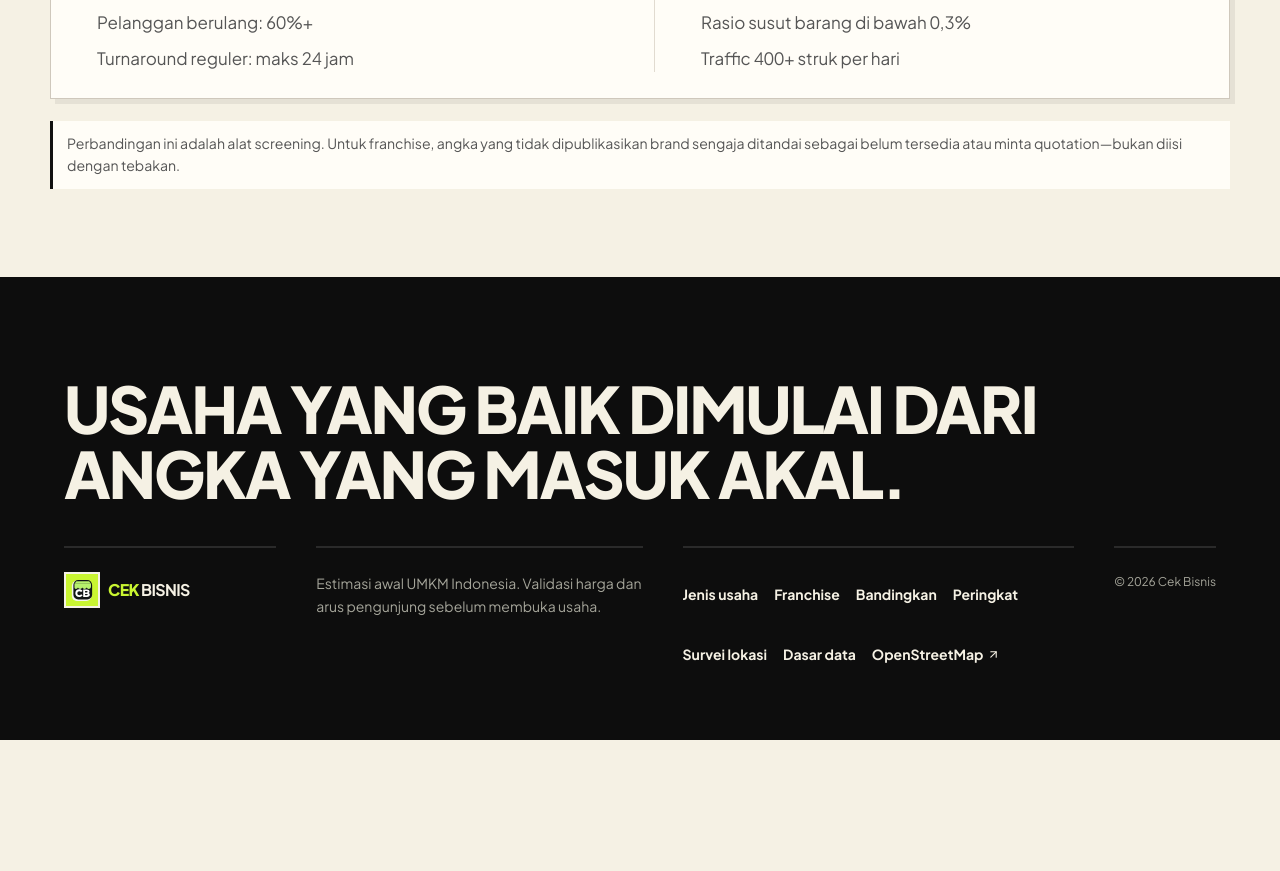
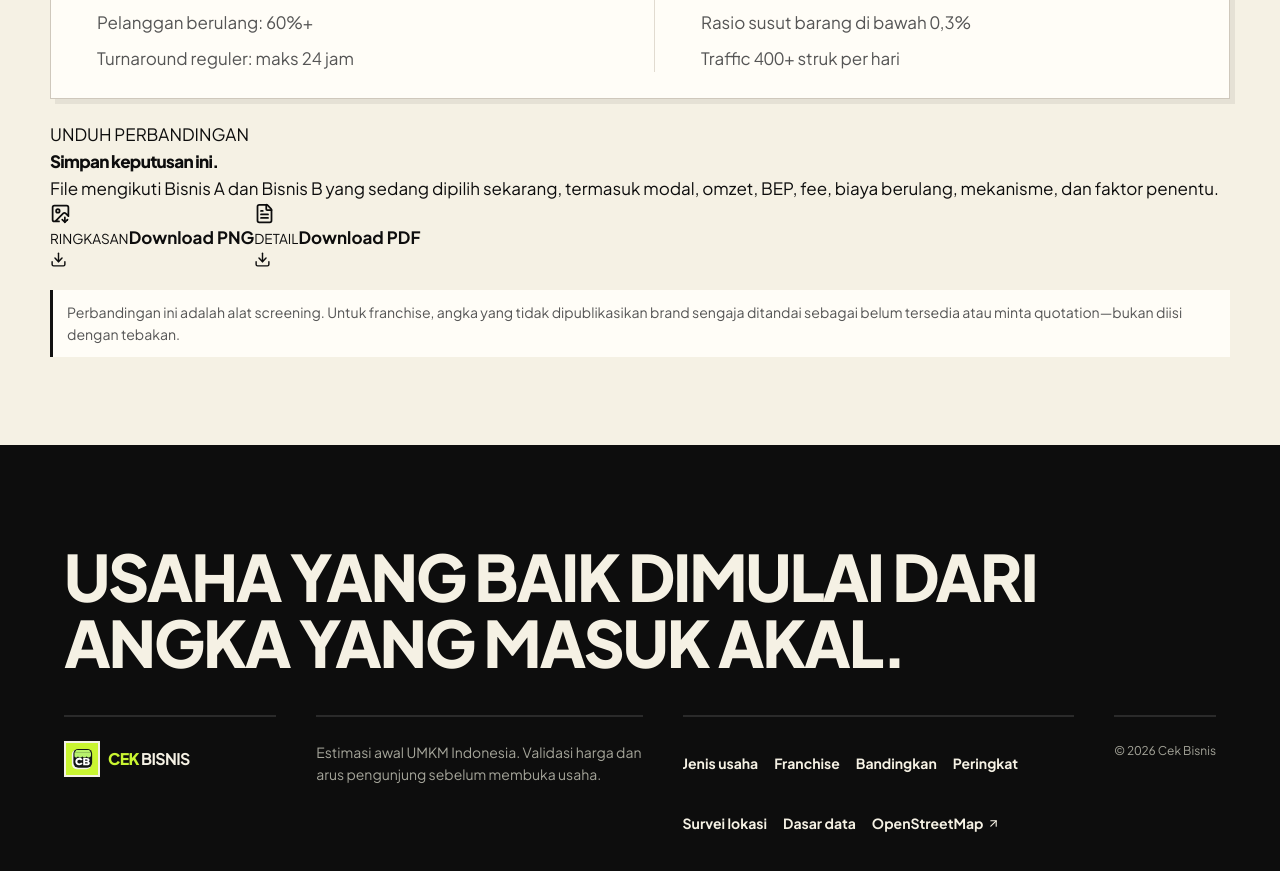
Before and after one commit to ariefzzz5421/cek-bisnis, a Next.js app: page /compare in a window 1280 px wide. Shown: the part 1880-2751 px from the top of the page. Before the commit the page ends 2620 px from the top, so only its background shows below. Built offline with nearby package versions, Linux system fonts and the light colour scheme.

Commit message:
Add PNG and PDF downloads to Compare Business

```diff
--- a/components/BusinessCompare.tsx
+++ b/components/BusinessCompare.tsx
@@ -1,7 +1,7 @@
 "use client";
 
 import Link from "next/link";
-import { ArrowLeftRight, ArrowRight, BadgePercent, Building2, ChevronDown, Gauge, Timer, Wallet } from "lucide-react";
+import { ArrowLeftRight, ArrowRight, BadgePercent, Building2, ChevronDown, Download, FileText, Gauge, ImageDown, Timer, Wallet } from "lucide-react";
 import { useEffect, useId, useMemo, useRef, useState } from "react";
 import { BrandLogo } from "@/components/BrandLogo";
 import { businesses, formatMoney, type BusinessId } from "@/lib/business-data";
@@ -74,6 +74,7 @@ const fallbackRight = choices.find((item) => item.kind === "Franchise")?.key ??
 export function BusinessCompare() {
   const [leftKey, setLeftKey] = useState(fallbackLeft);
   const [rightKey, setRightKey] = useState(fallbackRight);
+  const [exportState, setExportState] = useState<"idle" | "png" | "pdf" | "error">("idle");
 
   const left = useMemo(() => choices.find((item) => item.key === leftKey) ?? choices[0], [leftKey]);
   const right = useMemo(() => choices.find((item) => item.key === rightKey) ?? choices[1] ?? choices[0], [rightKey]);
@@ -84,6 +85,32 @@ export function BusinessCompare() {
   };
 
   if (!left || !right) return null;
+
+  const exportBase = `cek-bisnis-compare-${left.key}-${right.key}`.replace(/[^a-z0-9-]+/gi, "-").toLowerCase();
+
+  const downloadComparePng = async () => {
+    setExportState("png");
+    try {
+      const { downloadBlob, renderCompareSummaryPng } = await import("@/lib/export-documents");
+      const blob = await renderCompareSummaryPng(left, right);
+      downloadBlob(blob, `${exportBase}.png`);
+      setExportState("idle");
+    } catch {
+      setExportState("error");
+    }
+  };
+
+  const downloadComparePdf = async () => {
+    setExportState("pdf");
+    try {
+      const { buildComparePdf, downloadBlob } = await import("@/lib/export-documents");
+      const blob = buildComparePdf(left, right);
+      downloadBlob(blob, `${exportBase}.pdf`);
+      setExportState("idle");
+    } catch {
+      setExportState("error");
+    }
+  };
 
   return (
     <section className={styles.shell} aria-labelledby="compare-title">
@@ -124,6 +151,27 @@ export function BusinessCompare() {
         <CompareNarrative title="Mekanisme bisnis" leftLabel={left.name} rightLabel={right.name} left={left.mechanism} right={right.mechanism} />
         <CompareNarrative title="Faktor penentu" leftLabel={left.name} rightLabel={right.name} left={left.factors} right={right.factors} />
       </div>
+
+      <section className={styles.downloads} aria-labelledby="compare-download-title">
+        <div className={styles.downloadIntro}>
+          <span>UNDUH PERBANDINGAN</span>
+          <h2 id="compare-download-title">Simpan keputusan ini.</h2>
+          <p>File mengikuti Bisnis A dan Bisnis B yang sedang dipilih sekarang, termasuk modal, omzet, BEP, fee, biaya berulang, mekanisme, dan faktor penentu.</p>
+        </div>
+        <div className={styles.downloadActions}>
+          <button type="button" onClick={() => void downloadComparePng()} disabled={exportState === "png" || exportState === "pdf"}>
+            <ImageDown size={21} aria-hidden="true" />
+            <span><small>RINGKASAN</small><b>{exportState === "png" ? "Menyiapkan PNG..." : "Download PNG"}</b></span>
+            <Download size={17} aria-hidden="true" />
+          </button>
+          <button type="button" onClick={() => void downloadComparePdf()} disabled={exportState === "png" || exportState === "pdf"}>
+            <FileText size={21} aria-hidden="true" />
+            <span><small>DETAIL</small><b>{exportState === "pdf" ? "Menyiapkan PDF..." : "Download PDF"}</b></span>
+            <Download size={17} aria-hidden="true" />
+          </button>
+          {exportState === "error" && <p className={styles.downloadError}>Gagal membuat file di peramban ini. Coba ulang atau gunakan Chrome terbaru.</p>}
+        </div>
+      </section>
 
       <p className={styles.disclaimer}>Perbandingan ini adalah alat screening. Untuk franchise, angka yang tidak dipublikasikan brand sengaja ditandai sebagai belum tersedia atau minta quotation—bukan diisi dengan tebakan.</p>
     </section>
```
